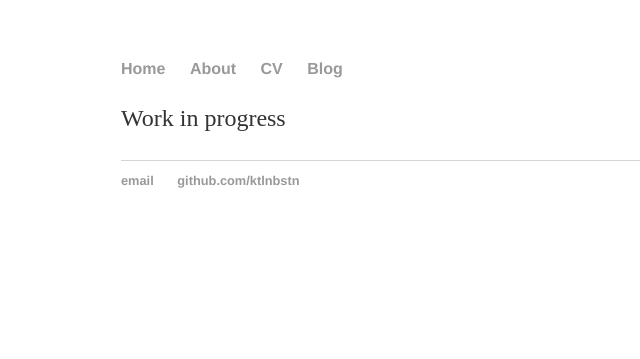
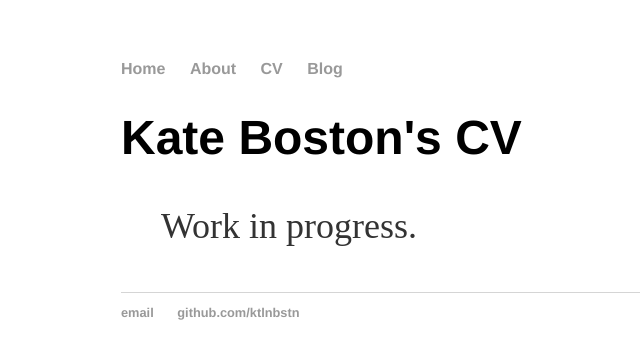
Before and after one commit to ktlnbstn/ktlnbstn.github.io, a Jekyll site: the page built from cv/index.html, in a window 1280 px wide. Shown: the top 359 px of the page, without its empty margins (71-711 px from the left). Built offline with Jekyll 4.4.1, drawn with Linux system fonts in a browser that asks for light colours.

Commit message:
Update index.html

```diff
--- a/cv/index.html
+++ b/cv/index.html
@@ -1,7 +1,8 @@
 ---
 layout: default
-title: CV
+title: Kate Boston's CV
 ---
-<div class="blurb">
-	<p>Work in progress</p>
-</div><!-- /.blurb -->
+	<h1>{{ page.title }}</h1>
+	<ul class="posts">
+		<p> Work in progress.</p>
+	</ul>
```
